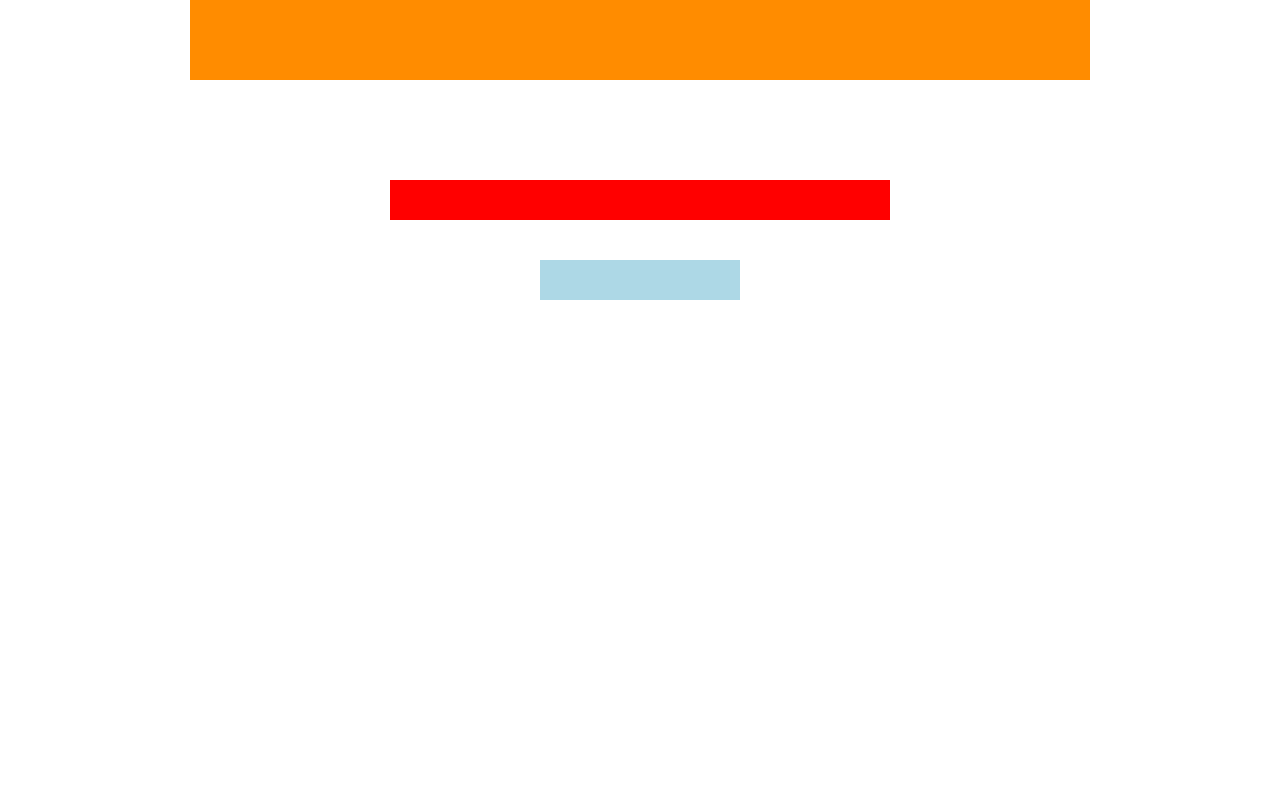
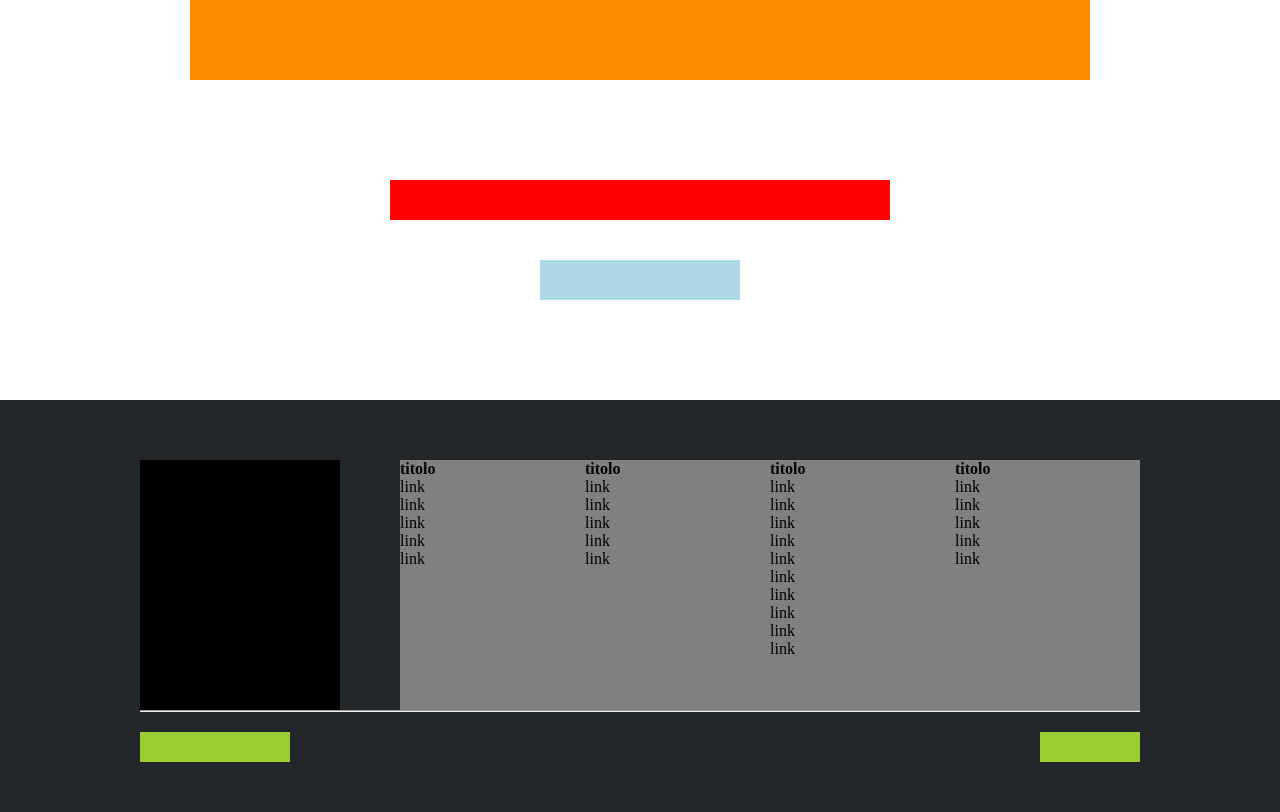
Before and after one commit to manuelnones/htmlcss-struttura-discord, a plain HTML site: page index.html in a window 1280 px wide. Shown: the part 2490-3302 px from the top of the page. Before the commit the page ends 2790 px from the top, so only its background shows below. Drawn offline with Linux system fonts and the light colour scheme.

Commit message:
add footer finish exe

```diff
--- a/css/style.css
+++ b/css/style.css
@@ -288,3 +288,69 @@
 
 }
 /* /section-4 */
+
+/* footer */
+footer{
+    background-color: #23272a;
+}
+
+#container-7{
+    max-width: 1000px;
+    margin: auto;
+    margin-top: 100px;
+    padding-top: 60px;
+    display: flex;
+    flex-direction: row;
+    justify-content: space-between;
+    gap: 60px;
+}
+
+#container-7 .container-left{
+    width: 20%;
+    height: 250px;
+    background-color: black;
+
+}
+
+#container-7 .container-right{
+    flex-grow: 1;
+    background-color: gray;
+    display: flex;
+}
+
+#container-7 .container-right .container-list{
+    display: flex;
+    flex-direction: column;
+    flex-grow: 1;
+}
+
+#container-7 .container-right .container-list ul{
+    list-style-type: none;
+
+}
+
+#container-8{
+    max-width: 1000px;
+    margin: auto;
+}
+
+footer-bottom{
+    padding-top: 20px;
+    padding-bottom: 50px;
+    display: flex;
+    justify-content: space-between;
+}
+
+footer-bottom #container-footer-logo{
+    background-color: yellowgreen;
+    width: 150px;
+    height: 30px;
+
+}
+
+footer-bottom #container-footer-button{
+    background-color: yellowgreen;
+    width: 100px;
+    height: 30px;
+}
+/* /footer */
--- a/index.html
+++ b/index.html
@@ -103,13 +103,78 @@
             <div id="button-download-for-mac"></div>
         </div>
     <!-- /section-4 -->
-
-
-
     </main>
 
+    <!-- footer -->
+    <footer>
+        <div id="container-7">
+            <div class="container-left">
 
+            </div>
 
-    </div>
+            <div class="container-right">
+                <div class="container-list">
+                    <ul>
+                        <strong>titolo</strong>
+                        <li>link</li>
+                        <li>link</li>
+                        <li>link</li>
+                        <li>link</li>
+                        <li>link</li>
+                    </ul>
+                </div>
+
+                <div class="container-list">
+                    <ul>
+                        <strong>titolo</strong>
+                        <li>link</li>
+                        <li>link</li>
+                        <li>link</li>
+                        <li>link</li>
+                        <li>link</li>
+                    </ul>
+                </div>
+
+                <div class="container-list">
+                    <ul>
+                        <strong>titolo</strong>
+                        <li>link</li>
+                        <li>link</li>
+                        <li>link</li>
+                        <li>link</li>
+                        <li>link</li>
+                        <li>link</li>
+                        <li>link</li>
+                        <li>link</li>
+                        <li>link</li>
+                        <li>link</li>
+                    </ul>
+                </div>
+
+                <div class="container-list">
+                    <ul>
+                        <strong>titolo</strong>
+                        <li>link</li>
+                        <li>link</li>
+                        <li>link</li>
+                        <li>link</li>
+                        <li>link</li>
+                    </ul>
+                </div>
+            </div>
+        </div>
+        <div id="container-8">
+            <hr>
+
+            <footer-bottom>
+                <div id="container-footer-logo">
+                </div>
+
+                <div id="container-footer-button">
+                </div>
+            </footer-bottom>
+        </div>
+    </footer>
+    <!-- /footer -->
 </body>
 </html>
```
